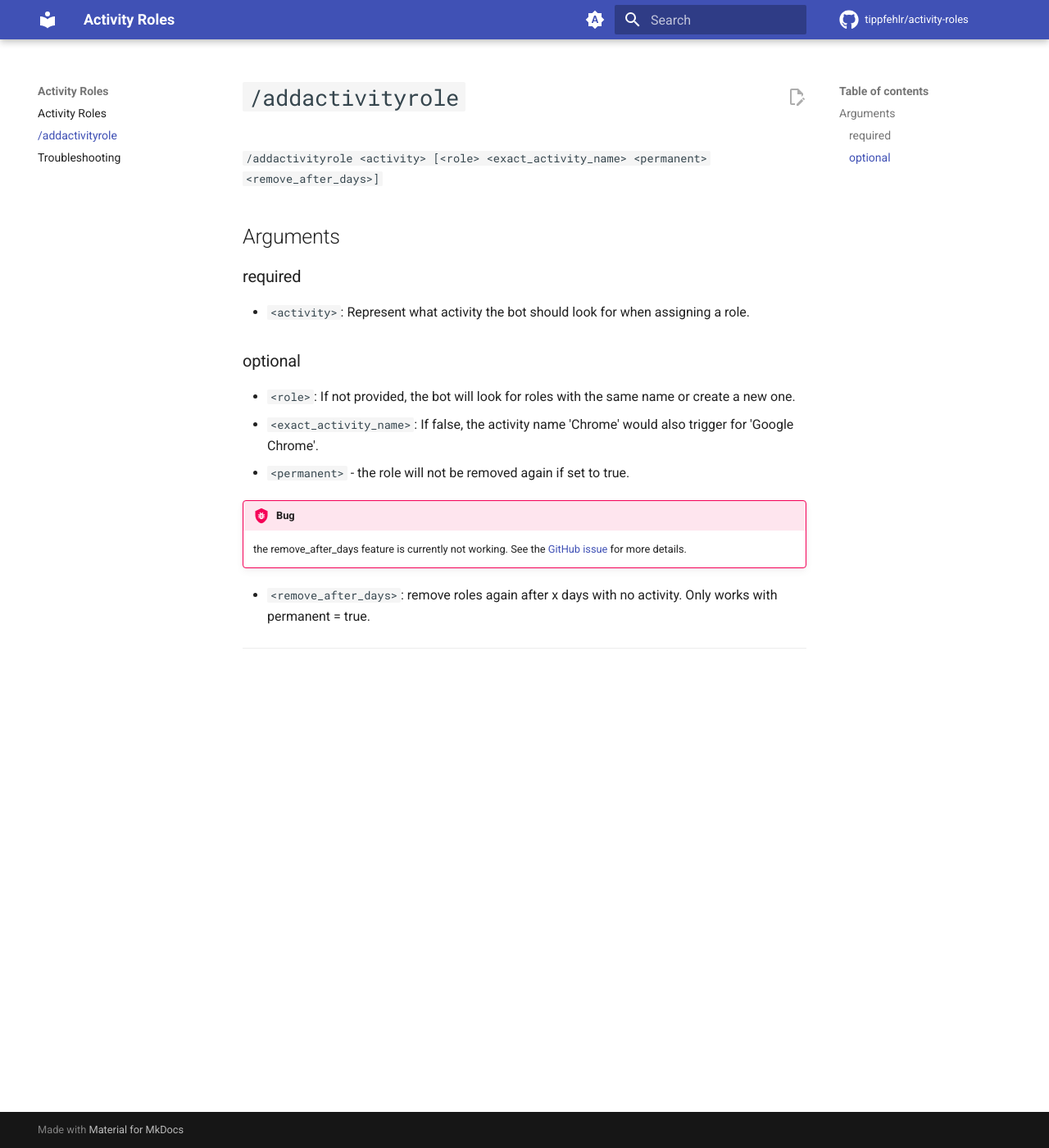
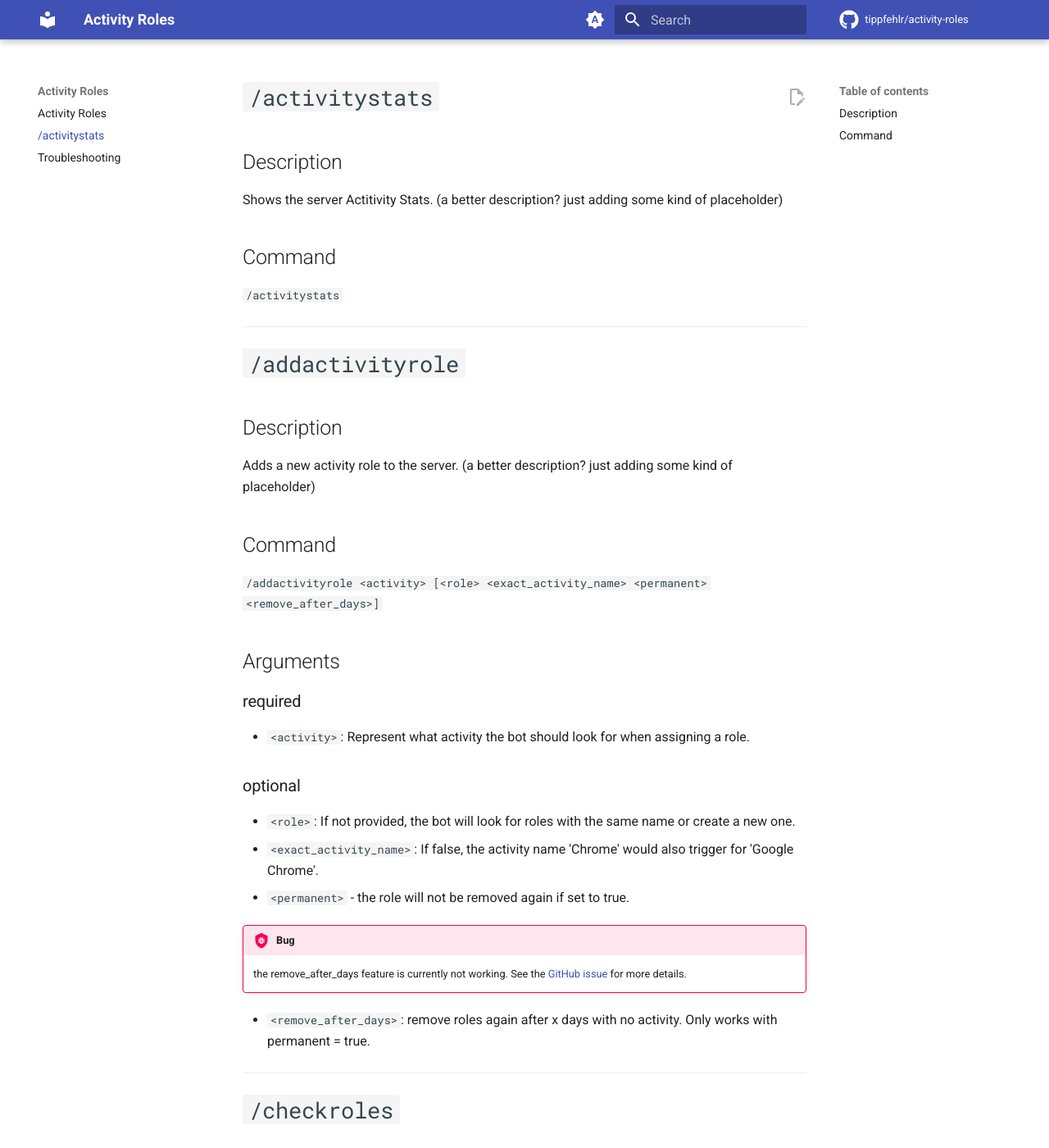
Before and after one commit to tippfehlr/activity-roles, an MkDocs documentation site: the page built from docs/docs/commands.md, in a window 1280 px wide and 1400 px high. Shown: the whole window at 82% size. Built offline with MkDocs 1.6.1 and Material for MkDocs 9.7.7, drawn with Linux system fonts in a browser that asks for light colours; comment, search, counter and statistics services are not loaded; some of the changed text lies outside the part shown.

Commit message:
Update commands.md

```diff
--- a/docs/docs/commands.md
+++ b/docs/docs/commands.md
@@ -1,5 +1,17 @@
+# `/activitystats`
+
+## Description
+Shows the server Actitivity Stats. (a better description? just adding some kind of placeholder)
+
+## Command
+`/activitystats`
+___
 # `/addactivityrole`
 
+## Description
+Adds a new activity role to the server. (a better description? just adding some kind of placeholder)
+
+## Command
 `/addactivityrole <activity> [<role> <exact_activity_name> <permanent> <remove_after_days>]`
 
 ## Arguments
@@ -17,3 +29,11 @@
 - `<remove_after_days>`: remove roles again after x days with no activity. Only works with permanent = true.
 
 ___
+
+# `/checkroles`
+
+## Description
+Verify users roles, then adds and remove bot's roles. (a better description? just adding some kind of placeholder)
+
+## Command
+`/checkroles`
```
